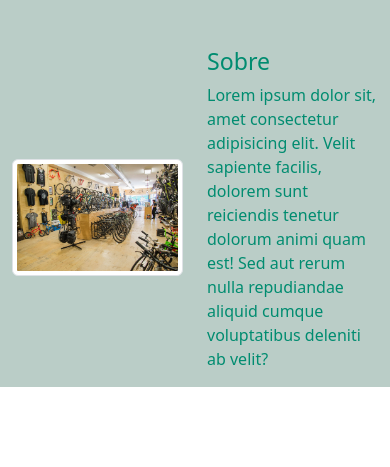
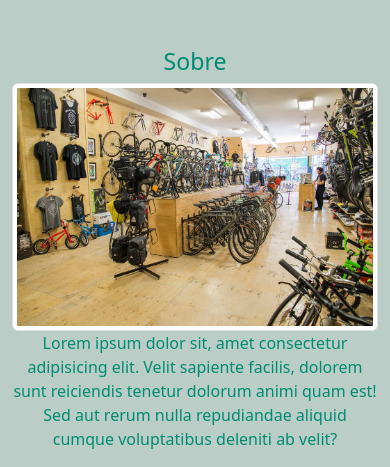
Before and after one commit to HenriqueGPinho/LandingPageProjeto3, a plain HTML site: page index.html in a window 390 px wide. Shown: the part 1042-1509 px from the top of the page. Before the commit the page ends 1429 px from the top, so only its background shows below. Drawn offline with nearby package versions, Linux system fonts and the light colour scheme.

Commit message:
update: responsive cols for about session

```diff
--- a/index.html
+++ b/index.html
@@ -149,13 +149,18 @@
       </div>
     </div>
 
-    <div class="about container pt-5">
+    <div class="about container text-center pt-5">
+      <div class="row">
+        <div class="col-lg-5 col-md-6"></div>
+        <div class="col-lg-7 col-md-6">
+          <h3 class="main-highlight">Sobre</h3>
+        </div>
+      </div>
       <div class="row align-items-center">
-        <div class="col about-img">
+        <div class="col-lg-5 col-md-6 about-img">
           <img src="./img/about.jpg" alt="imagem do interior da loja" class="img-thumbnail">
         </div>
-        <div class="col about-txt">
-          <h3 class="main-highlight">Sobre</h3>
+        <div class="col-lg-7 col-md-6 about-txt">
           <p class="main-highlight">
             Lorem ipsum dolor sit, amet consectetur adipisicing elit. Velit sapiente facilis, dolorem sunt reiciendis
             tenetur dolorum animi quam est! Sed aut rerum nulla repudiandae aliquid cumque voluptatibus deleniti ab
```
